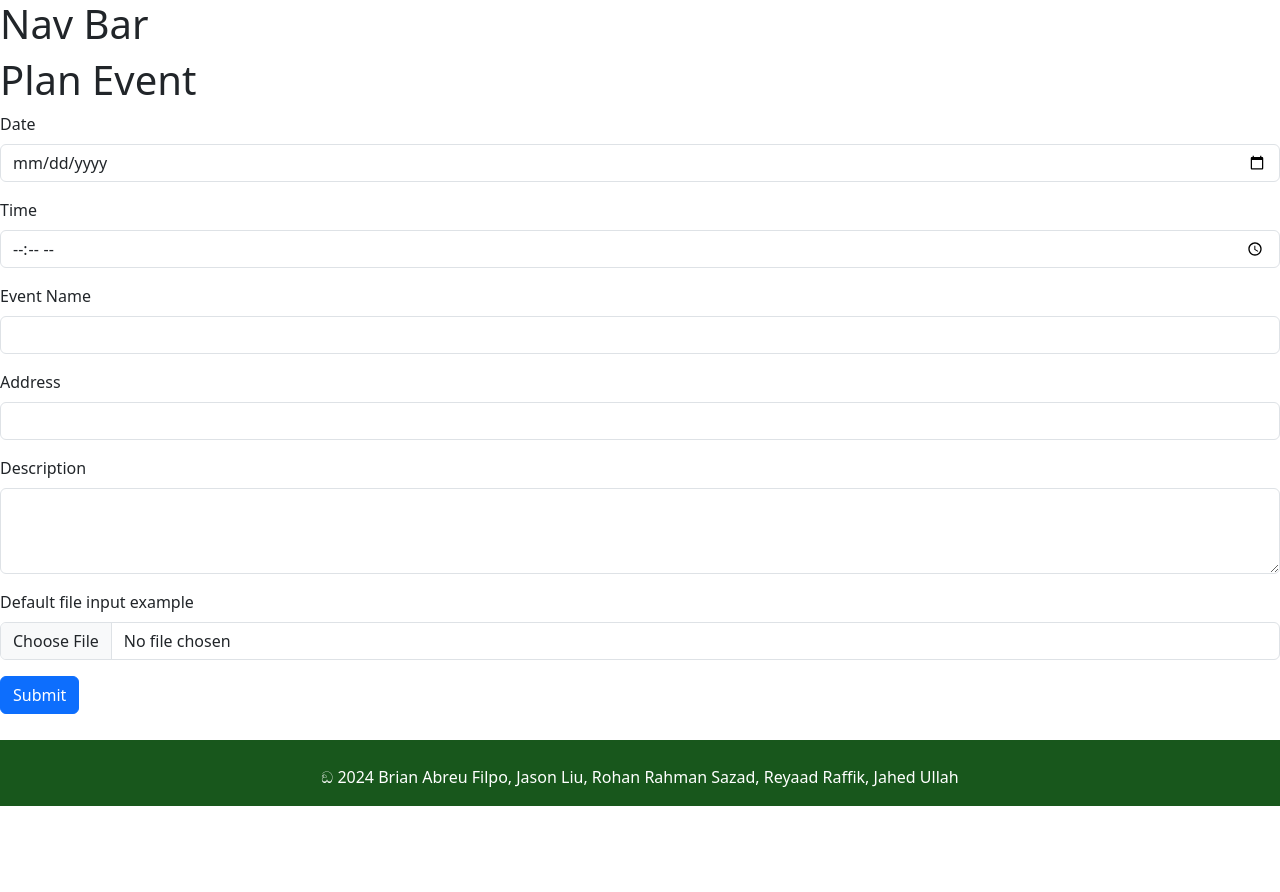
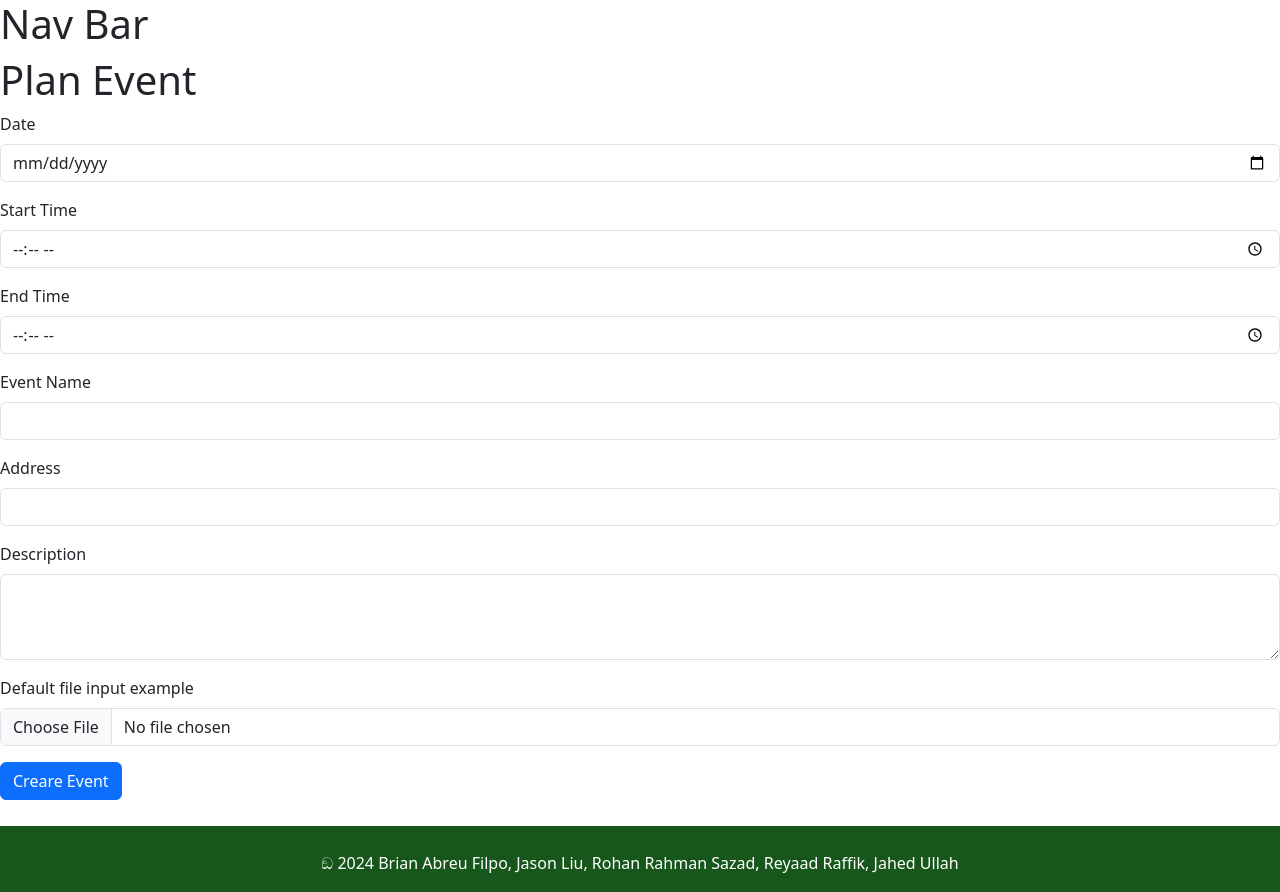
Before and after one commit to hellorahat/event-planning-website, a React (Vite) app: page /event-planning-website/plan-event in a window 1280 px wide. Before the commit the page ends 806 px from the top, so only its background shows below. Built offline with nearby package versions, Linux system fonts and the light colour scheme.

Commit message:
added start and end time

```diff
--- a/src/pages/PlanEvent.jsx
+++ b/src/pages/PlanEvent.jsx
@@ -23,7 +23,20 @@ function DesktopLayout() {
 
         <div class="mb-3">
           <label for="exampleFormControlInput1" class="form-label">
-            Time
+            Start Time
+          </label>
+          <input
+            type="time"
+            class="form-control"
+            id="exampleFormControlInput2"
+            placeholder="name@example.com"
+          />
+        </div>
+
+
+        <div class="mb-3">
+          <label for="exampleFormControlInput1" class="form-label">
+            End Time
           </label>
           <input
             type="time"
@@ -74,7 +87,7 @@ function DesktopLayout() {
         </div>
         <div class="col-auto">
           <button type="submit" class="btn btn-primary mb-3">
-            Submit
+            Creare Event
           </button>
         </div>
       </div>
```
